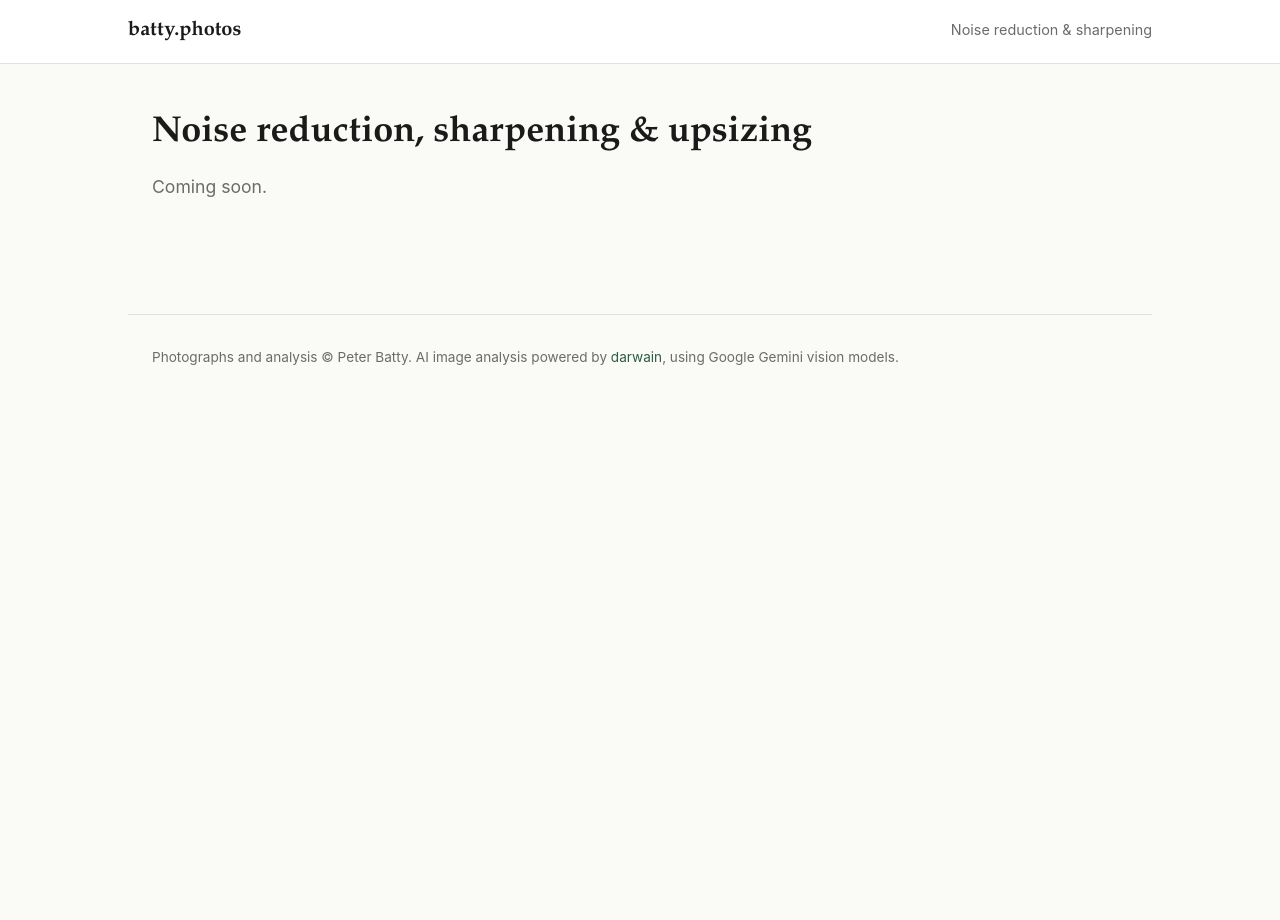
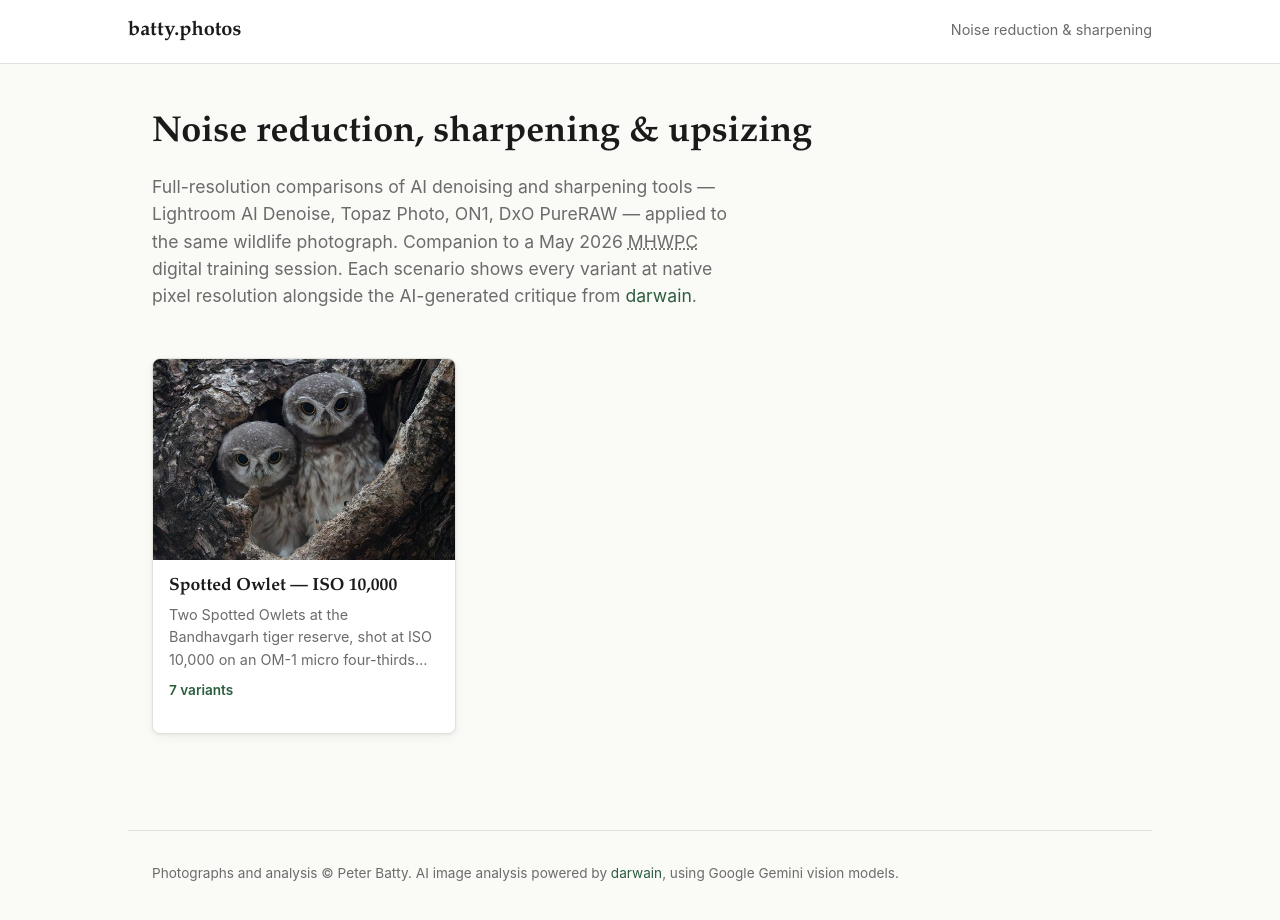
Before and after one commit to pmbatty/battyphotos, a plain HTML site: page noise-sharpening/index.html in a window 1280 px wide. Before the commit the page ends 800 px from the top, so only its background shows below. Drawn offline with Linux system fonts and the light colour scheme.

Commit message:
feat(gallery): scenario gallery page with card grid

```diff
--- a/noise-sharpening/css/styles.css
+++ b/noise-sharpening/css/styles.css
@@ -1 +1,89 @@
 /* noise-sharpening project styles — extends css/site.css */
+
+/* Gallery grid */
+.gallery__loading,
+.gallery__error,
+.gallery__empty {
+  color: var(--color-muted);
+  margin-top: var(--gap-lg);
+}
+
+.gallery__error {
+  color: #b54545;
+}
+
+.gallery--grid {
+  display: grid;
+  gap: var(--gap-lg);
+  margin-top: var(--gap-xl);
+  grid-template-columns: 1fr;
+}
+
+@media (min-width: 40rem) {
+  .gallery--grid {
+    grid-template-columns: repeat(2, 1fr);
+  }
+}
+
+@media (min-width: 60rem) {
+  .gallery--grid {
+    grid-template-columns: repeat(3, 1fr);
+  }
+}
+
+.scenario-card {
+  display: flex;
+  flex-direction: column;
+  background: var(--color-card-bg);
+  border: 1px solid var(--color-border);
+  border-radius: 8px;
+  overflow: hidden;
+  box-shadow: var(--color-card-shadow);
+  color: inherit;
+  transition: box-shadow 0.2s ease, transform 0.2s ease, border-color 0.2s ease;
+}
+
+.scenario-card:hover {
+  box-shadow: var(--color-card-shadow-hover);
+  transform: translateY(-2px);
+  border-color: var(--color-accent);
+}
+
+.scenario-card__thumb {
+  aspect-ratio: 3 / 2;
+  overflow: hidden;
+  background: #efefea;
+}
+
+.scenario-card__thumb img {
+  width: 100%;
+  height: 100%;
+  object-fit: cover;
+  display: block;
+}
+
+.scenario-card__body {
+  padding: var(--gap-md) var(--gap-md) var(--gap-lg);
+}
+
+.scenario-card__title {
+  margin: 0 0 0.4em;
+  font-size: 1.1rem;
+}
+
+.scenario-card__subtitle {
+  margin: 0 0 0.6em;
+  font-size: 0.9rem;
+  color: var(--color-muted);
+  display: -webkit-box;
+  -webkit-line-clamp: 3;
+  -webkit-box-orient: vertical;
+  overflow: hidden;
+}
+
+.scenario-card__meta {
+  margin: 0;
+  font-size: 0.85rem;
+  color: var(--color-accent);
+  font-weight: 600;
+}
--- a/noise-sharpening/index.html
+++ b/noise-sharpening/index.html
@@ -21,7 +21,19 @@
 
     <main class="site-main">
       <h1>Noise reduction, sharpening &amp; upsizing</h1>
-      <p class="lede">Coming soon.</p>
+      <p class="lede">
+        Full-resolution comparisons of AI denoising and sharpening tools —
+        Lightroom AI Denoise, Topaz Photo, ON1, DxO PureRAW — applied to the
+        same wildlife photograph. Companion to a May 2026
+        <abbr title="Mile High Wildlife Photography Club">MHWPC</abbr> digital
+        training session. Each scenario shows every variant at native pixel
+        resolution alongside the AI-generated critique from
+        <a href="https://github.com/pmbatty/darwain">darwain</a>.
+      </p>
+
+      <section id="gallery" class="gallery" aria-busy="true">
+        <p class="gallery__loading">Loading scenarios&hellip;</p>
+      </section>
     </main>
 
     <footer class="site-footer">
@@ -31,5 +43,7 @@
         Google Gemini vision models.
       </p>
     </footer>
+
+    <script type="module" src="js/gallery.js"></script>
   </body>
 </html>
--- /dev/null
+++ b/noise-sharpening/js/gallery.js
@@ -0,0 +1,55 @@
+/**
+ * Gallery landing page — fetches data/scenarios.json and renders one card per scenario.
+ */
+const galleryEl = document.getElementById("gallery");
+
+async function render() {
+  let scenarios;
+  try {
+    const res = await fetch("data/scenarios.json", { cache: "no-cache" });
+    if (!res.ok) throw new Error(`HTTP ${res.status}`);
+    scenarios = await res.json();
+  } catch (err) {
+    galleryEl.innerHTML = `<p class="gallery__error">Couldn't load the scenario list: ${err.message}</p>`;
+    galleryEl.removeAttribute("aria-busy");
+    return;
+  }
+
+  if (!scenarios.length) {
+    galleryEl.innerHTML = `<p class="gallery__empty">No scenarios yet — check back soon.</p>`;
+    galleryEl.removeAttribute("aria-busy");
+    return;
+  }
+
+  galleryEl.classList.add("gallery--grid");
+  galleryEl.innerHTML = scenarios.map(card).join("");
+  galleryEl.removeAttribute("aria-busy");
+}
+
+function card(s) {
+  const variants = `${s.variant_count} variant${s.variant_count === 1 ? "" : "s"}`;
+  return `
+    <a class="scenario-card" href="scenario.html?id=${encodeURIComponent(s.slug)}">
+      <div class="scenario-card__thumb">
+        <img src="${s.thumbnail}" alt="" loading="lazy" />
+      </div>
+      <div class="scenario-card__body">
+        <h2 class="scenario-card__title">${escapeHtml(s.title)}</h2>
+        ${s.subtitle ? `<p class="scenario-card__subtitle">${escapeHtml(s.subtitle)}</p>` : ""}
+        <p class="scenario-card__meta">${variants}</p>
+      </div>
+    </a>
+  `;
+}
+
+function escapeHtml(s) {
+  return String(s).replace(/[&<>"']/g, (c) => ({
+    "&": "&amp;",
+    "<": "&lt;",
+    ">": "&gt;",
+    '"': "&quot;",
+    "'": "&#39;",
+  }[c]));
+}
+
+render();
```
